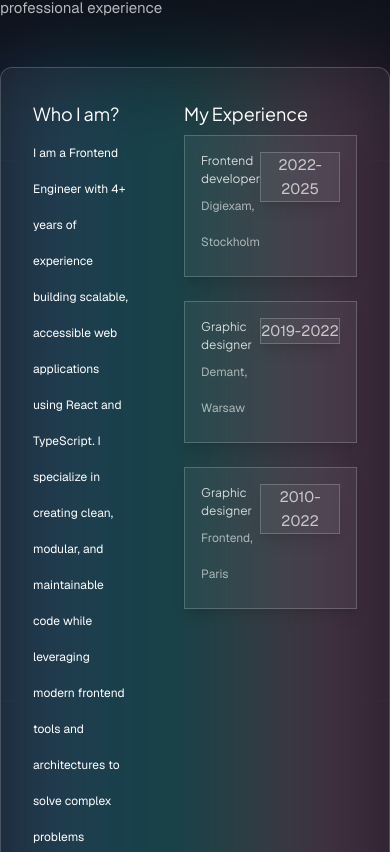
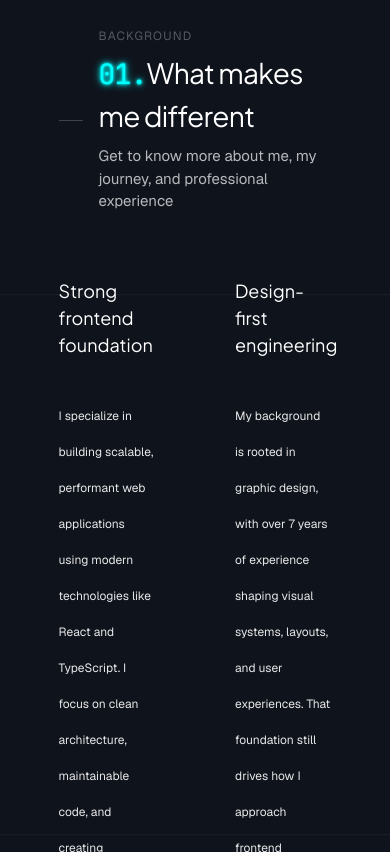
Before and after one commit to martalewan/react-portfolio-ts, a React (Vite) app in the folder client/: page / in a window 390 px wide. Shown: the part 912-1764 px from the top of the page. Built offline with nearby package versions, Linux system fonts and the light colour scheme.

Commit message:
refactor: refactor and enhance About, Skills and Hero page

```diff
--- a/client/src/components/about/About.tsx
+++ b/client/src/components/about/About.tsx
@@ -1,79 +1,155 @@
-import DotsContainer from "../dotsContainer/DotsContainer"
-import GlassCard from "../glassCard/GlassCard"
-import { aboutData } from "./aboutData"
+import GlassCard from "../glassCard/GlassCard";
+import { aboutData } from "./aboutData";
 
 const About = () => {
     return (
-        <section id="about" className="flex-col items-center justify-center gap-12">
-            <div className="flex flex-col items-center">
-                <h2>About Me</h2>
-                <span className="section-subtitle">Get to know more about me and my journey and my professional experience</span>
+        <section id="about" className="page-padding relative flex flex-col px-20 pt-24 gap-16">
+
+            <div className="relative flex flex-col items-start gap-2 pl-10">
+
+                <div className="absolute left-0 top-1/2 w-6 h-px bg-white/20" />
+
+                <span className="text-xs tracking-widest text-white/30 uppercase">
+                    Background
+                </span>
+                <h2 className="tracking-tight">
+                    <span className="neon-flicker numero-font ">01.</span>
+                    What makes me different
+                </h2>
+
+                <span className="section-subtitle max-w-xl">
+                    Get to know more about me, my journey, and professional experience
+                </span>
             </div>
+            <div className="grid grid-cols-2 gap-20">
+                <div>
+                    <h3 className="mb-10">Strong frontend foundation</h3>
+                    <p className="mt-4 text-(--secondary-color)/90">
+                        I specialize in building scalable, performant web applications using modern technologies like React and TypeScript. I focus on clean architecture, maintainable code, and creating interfaces that are not only visually refined, but also fast, accessible, and reliable in real-world use.
+                    </p>
+                </div>
 
+                <div>
+                    <h3 className="mb-10">Design-first engineering</h3>
+                    <p className="mt-4 text-(--secondary-color)/90">
+                        My background is rooted in graphic design, with over 7 years of experience shaping visual systems, layouts, and user experiences. That foundation still drives how I approach frontend development today. I don’t just build interfaces — I think about structure, hierarchy, and clarity from the very first line of code.
+                    </p>
+                </div>
+
+                <div>
+                    <h3 className="mb-10">Curiosity & continuous growth</h3>
+                    <p className="mt-4 text-(--secondary-color)/90">
+                        Before tech, I spent years as a cellist. That experience shaped my discipline, patience, and attention to nuance — qualities I bring into my work every day. Whether refining UI details or structuring complex components, I approach problems with focus and precision.
+                    </p>
+                </div>
+                <div>
+                    <h3 className="mb-10">Curiosity & continuous growth</h3>
+                    <p className="mt-4 text-(--secondary-color)/90">
+                        Transitioning from design to frontend wasn’t a switch — it was a deliberate evolution. I enjoy learning, experimenting, and improving with every project. I’m motivated by building better experiences and pushing my craft forward, both technically and creatively.
+                    </p>
+                </div>
+
+            </div>
             <GlassCard glow>
-                <div className="flex relative gap-14 z-10">
-                    <div className="flex-1">
-                        <div>
-                            <h3 className="mb-2">Who I am?</h3>
-                            <p className="mb-6">
-                                I am a Frontend Engineer with 4+ years of experience building scalable, accessible web applications using React and TypeScript. I specialize in creating clean, modular, and maintainable code while leveraging modern frontend tools and architectures to solve complex problems efficiently. I am excited to contribute to projects that challenge me, improve user experiences, and push the boundaries of frontend development.
+                <div className="grid grid-cols-2 gap-20 relative z-10">
+
+                    <div>
+                        <h3 className="mb-4">Who I am</h3>
+
+                        <p className="mb-6 text-(--secondary-color)/70">
+                            I am a Frontend Engineer with 4+ years of experience building scalable,
+                            accessible web applications using React and TypeScript. I specialize in
+                            clean, modular architecture and modern UI systems.
+                        </p>
+
+                        <p className="mb-10 text-(--secondary-color)/70 leading-7">
+                            Outside of coding, I’m a former cellist and graphic designer, which
+                            influences my creative approach. I also enjoy tennis, chess, and learning
+                            new languages.
+                        </p>
+
+                        <div className="grid grid-cols-2 gap-6 mt-8">
+
+                            <p className="text-(--secondary-color)/60 text-sm">
+                                Name:<br />
+                                <span className="text-(--secondary-color) font-medium">
+                                    Marta Lewandowska
+                                </span>
                             </p>
-                            <p className="mb-6">
-                                Outside of coding, I am a former cellist and have 8 years of experience as a graphic designer - both of which continue to inspire my creativity. I also enjoy tennis, chess, and learning new languages, which sharpen my curiosity, discipline, and problem-solving skills - qualities I bring to every project.
+
+                            <p className="text-(--secondary-color)/60 text-sm">
+                                Based in:<br />
+                                <span className="text-(--secondary-color) font-medium">
+                                    Paris, France
+                                </span>
+                            </p>
+
+                            <p className="text-(--secondary-color)/60 text-sm">
+                                Availability:<br />
+                                <span className="text-(--secondary-color) font-medium">
+                                    Full-Time & Freelance
+                                </span>
+                            </p>
+
+                            <p className="text-(--secondary-color)/60 text-sm">
+                                Email:<br />
+                                <a
+                                    href="mailto:mlewan.design@gmail.com"
+                                    className="text-(--secondary-color) font-medium hover:text-(--accent-color) transition"
+                                >
+                                    mlewan.design@gmail.com
+                                </a>
                             </p>
 
                         </div>
-                        <div className="grid grid-cols-2 gap-4">
-                            <p className="text-(--secondary-color)/80">Name:<br />
-                                <span className="font-bold">Marta Lewandowska</span>
-                            </p>
+                    </div>
 
-                            <p className="text-(--secondary-color)/80">Based in:<br />
-                                <span className="font-bold">Paris, France</span>
-                            </p>
+                    <div className="relative">
 
-                            <p className="text-(--secondary-color)/80">Availability:<br />
-                                <span className="font-bold">Full-Time & Freelance</span>
-                            </p>
+                        <h3 className="mb-6">Experience</h3>
 
-                            <p className="text-(--secondary-color)/80">Email:<br />
-                                <span className="font-bold">                   <a href="mailto:mlewan.design@gmail.com" className="hover:underline">
-                                    mlewan.design@gmail.com
-                                </a>
-                                </span>
+                        <div className="absolute left-2 top-12 bottom-0 w-px bg-white/10" />
 
-                            </p>
-                        </div>
-                    </div>
-                    <div className="flex-1">
-                        <h3 className="mb-2">My Experience</h3>
-                        <div className="flex flex-col gap-6">
-                            {aboutData.map((item, index) => {
-                                return (
-                                    <div key={index} className="glass-block p-4 flex items-start justify-between">
+                        <div className="flex flex-col gap-8">
+
+                            {aboutData.map((item, index) => (
+                                <div key={index} className="relative pl-10 group">
+
+                                    <div className="absolute left-[4.5px] top-1/2 -translate-y-1/2 w-2 h-2">
+
+                                        <span className="absolute w-2 h-2 rounded-full bg-(--secondary-color)" />
+                                        <span className="absolute w-2 h-2 rounded-full bg-(--secondary-color) animate-ping opacity-80" />
+
+                                    </div>
+
+
+                                    <div className="flex items-start justify-between p-4 rounded-md border border-(--secondary-color)/10 bg-(--secondary-color)/5 group-hover:bg-(--secondary-color)/10 transition">
+
                                         <div>
                                             <h4 className="text-(--secondary-color)/80">
                                                 {item.position}
                                             </h4>
-                                            <p className="text-(--secondary-color)/60">
+                                            <p className="text-(--secondary-color)/60 text-sm">
                                                 {item.place}
                                             </p>
                                         </div>
-                                        <div className="glass-block min-w-20 text-center"><span className="section-subtitle ">{item.years}</span></div>
+
+                                        <div className="px-3 py-1 rounded-full border border-(--secondary-color)/15 text-xs text-(--secondary-color)/70">
+                                            {item.years}
+                                        </div>
+
                                     </div>
-                                )
-                            })}</div>
+                                </div>
+                            ))}
 
-
+                        </div>
                     </div>
 
                 </div>
             </GlassCard>
 
-            <DotsContainer />
+        </section>
+    );
+};
 
-        </section >
-    )
-}
-
-export default About
+export default About;
```
Also changed, not shown: client/src/components/hero/Hero.tsx (+9 -5 lines), client/src/components/skills/Skills.tsx (+68 -27 lines).
